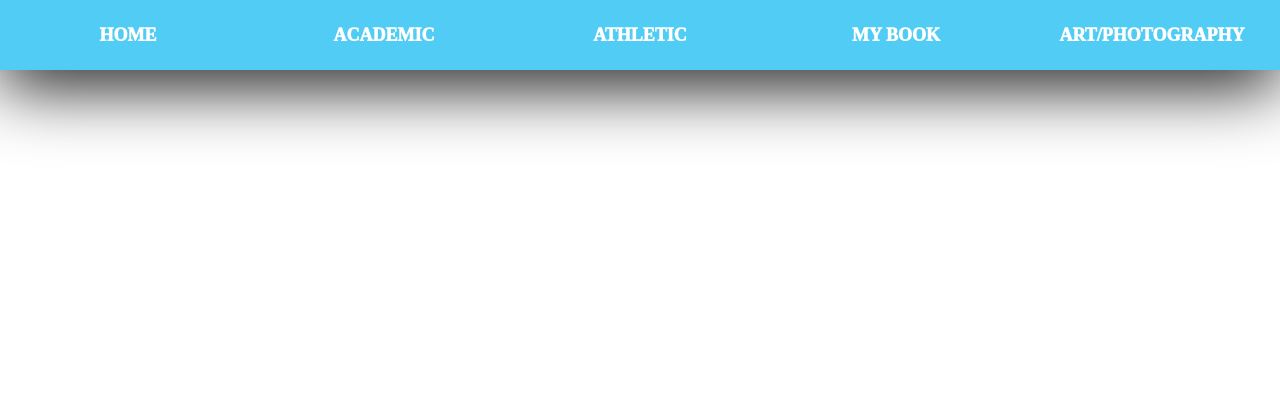
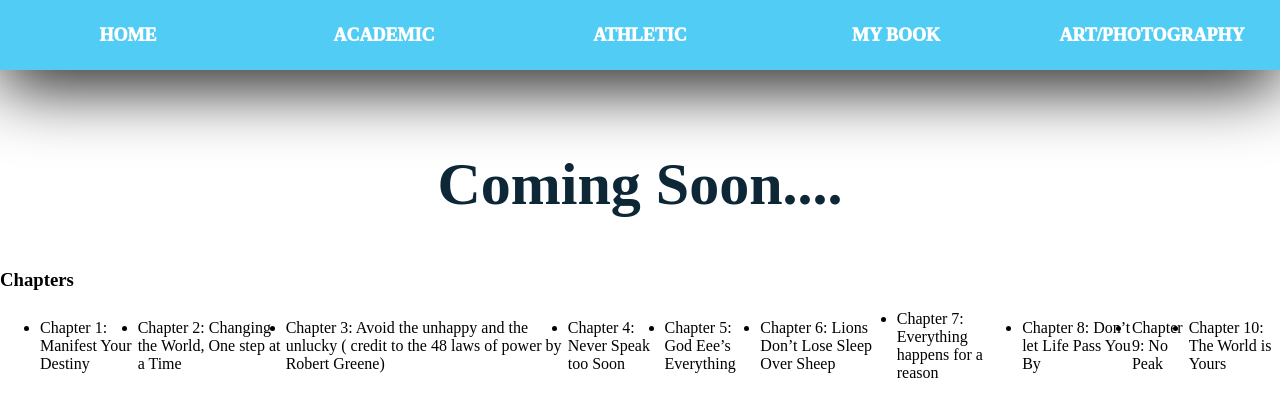
Before and after one commit to fairlawn70/websiteproject, a Flask app: page /mybook in a window 1280 px wide. Shown: the top 395 px of the page. Run offline with Flask 2, Linux system fonts and the light colour scheme; some web fonts are replaced.

Commit message:
did entire home page

```diff
--- a/static/styles/book.css
+++ b/static/styles/book.css
@@ -1,4 +1,14 @@
-
-h1 {
-    color: blue;
+li {
+    all: none;
 }
+ul {
+    all: none;
+}
+h2 {
+    margin-top: 150px;
+    color: #0d2737;
+    font-size: 60px;
+    text-align: center;
+}
+.home li {
+}
--- a/templates/book.html
+++ b/templates/book.html
@@ -7,8 +7,37 @@
 {% block content %}
 <link rel="stylesheet"type="text/css" href="{{url_for('static',filename='styles/book.css')}}">
 <div class="home">
+    <h2>
+        Coming Soon....
+    </h2>
+    <h3>
+        Chapters
+    </h3>
+    <ul>
+        <li> Chapter 1: Manifest Your Destiny </li>
 
-       <h1 class="test">Welcome to my website!</h1>
+        <li> Chapter 2: Changing the World, One step at a Time </li>
+
+        <li> Chapter 3: Avoid the unhappy and the unlucky ( credit to the 48 laws of power by Robert Greene) </li>
+
+        <li> Chapter 4: Never Speak too Soon </li>
+
+        <li> Chapter 5: God Eee’s Everything </li>
+
+        <li> Chapter 6: Lions Don’t Lose Sleep Over Sheep </li>
+
+        <li> Chapter 7: Everything happens for a reason </li>
+
+        <li> Chapter 8: Don’t let Life Pass You By </li>
+
+        <li> Chapter 9: No Peak </li>
+
+        <li> Chapter 10: The World is Yours </li>
+
+    </ul>
+    <iframe src="https://www.w3schools.com" title="W3Schools Free Online Web Tutorials">
+</iframe>
+
     </div>
 
 {% endblock %}
```
Also changed, not shown: static/assets/everyonegrad.jpg (added).
